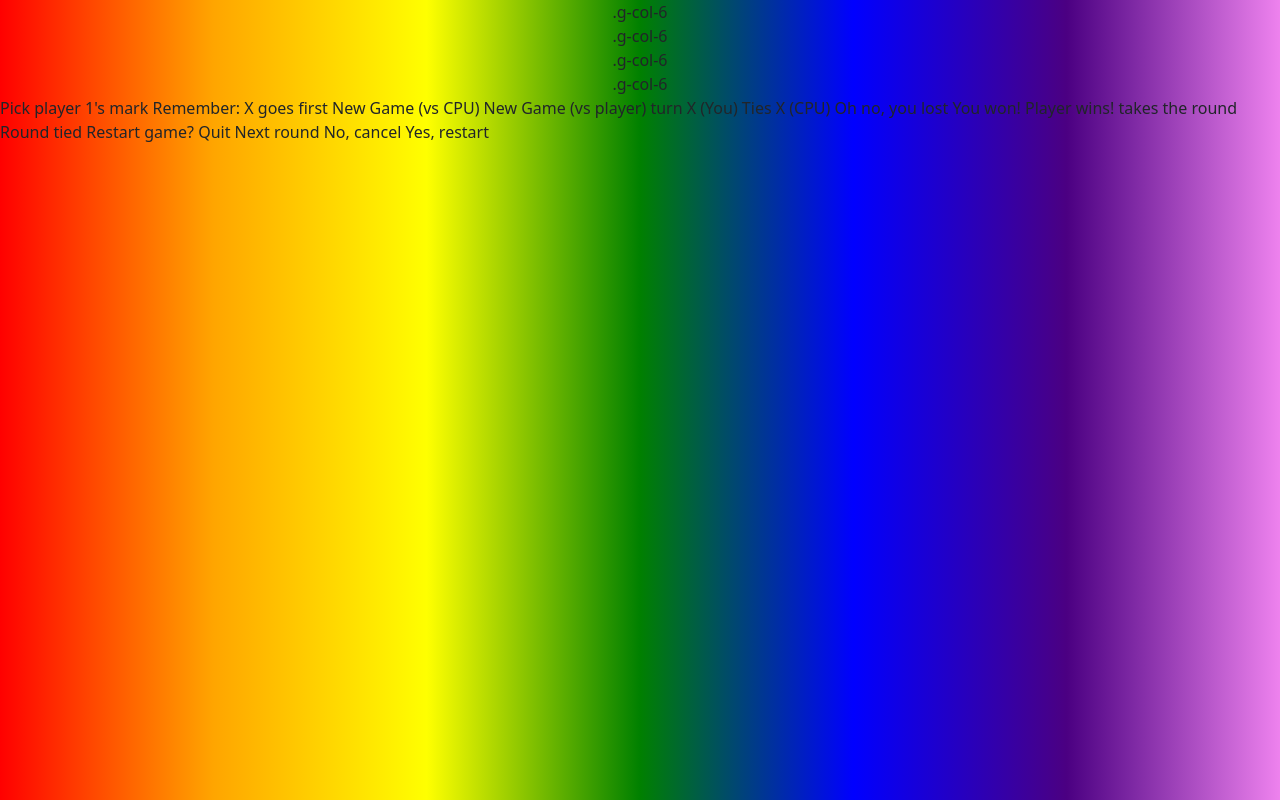
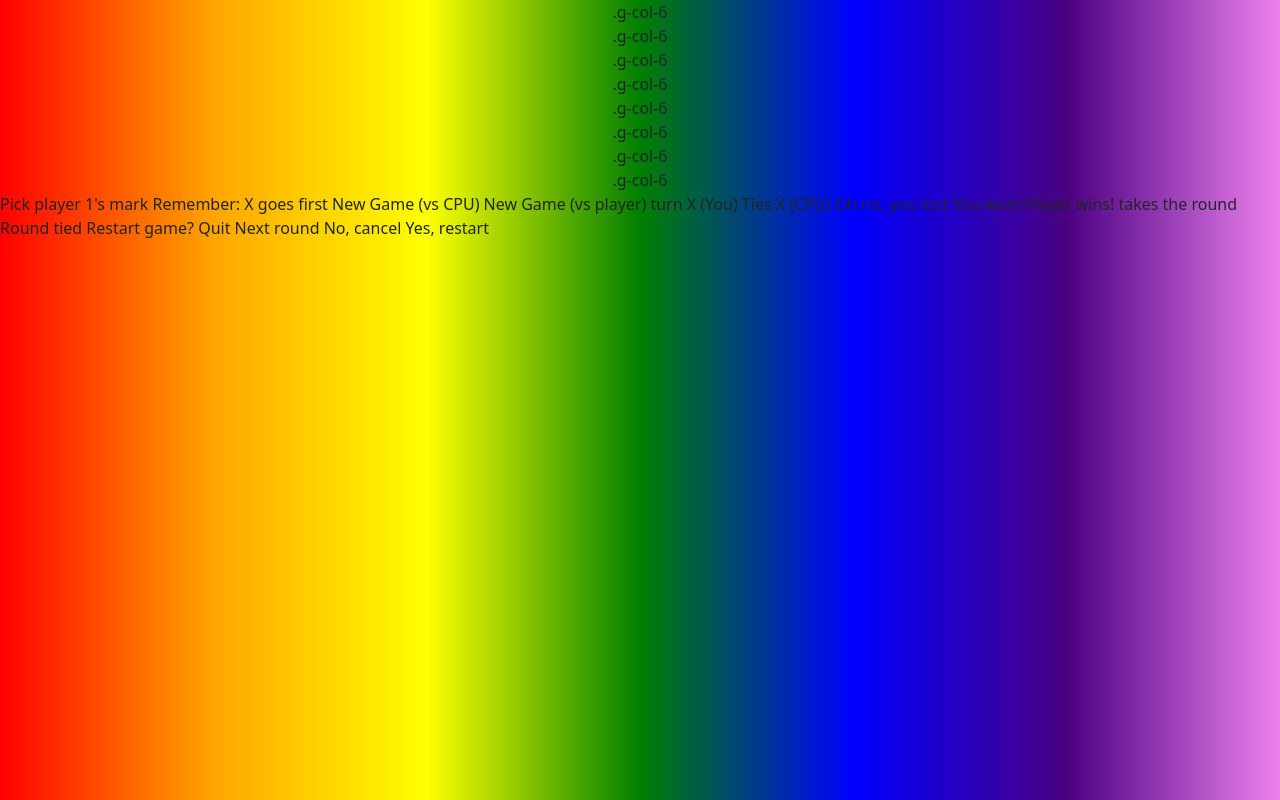
Before and after one commit to cacovidigal/jvelha, a plain HTML site: page starter-code/index.html in a window 1280 px wide. Drawn offline with nearby package versions, Linux system fonts and the light colour scheme.

Commit message:
analisando

```diff
--- a/starter-code/index.html
+++ b/starter-code/index.html
@@ -18,12 +18,13 @@
 
 <body>
 
-  <div class="grid text-center" style="--bs-gap: 1rem 1rem;">
-    <div class="g-col-6">.g-col-6</div>
-    <div class="g-col-6">.g-col-6</div>
+  <div class="grid text-center"  style="--bs-columns: 3;">
+    <div class="g-col-6">.g-col-6</div><div class="g-col-6">.g-col-6</div>
+    <div class="g-col-6">.g-col-6</div><div class="g-col-6">.g-col-6</div>
+    <div class="g-col-6">.g-col-6</div><div class="g-col-6">.g-col-6</div>
+    <div class="g-col-6">.g-col-6</div><div class="g-col-6">.g-col-6</div>
 
-    <div class="g-col-6">.g-col-6</div>
-    <div class="g-col-6">.g-col-6</div>
+
   </div>
   <!-- New game menu start -->
 
```
